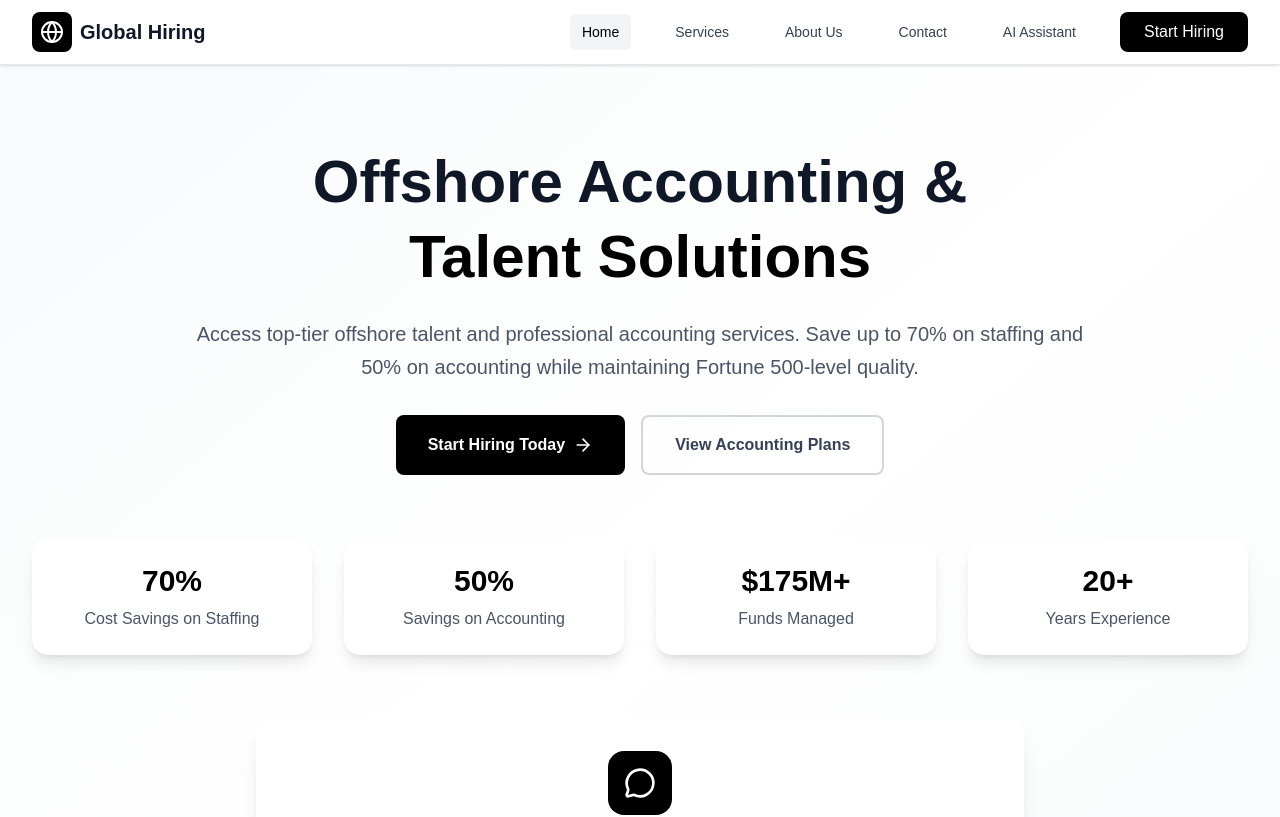
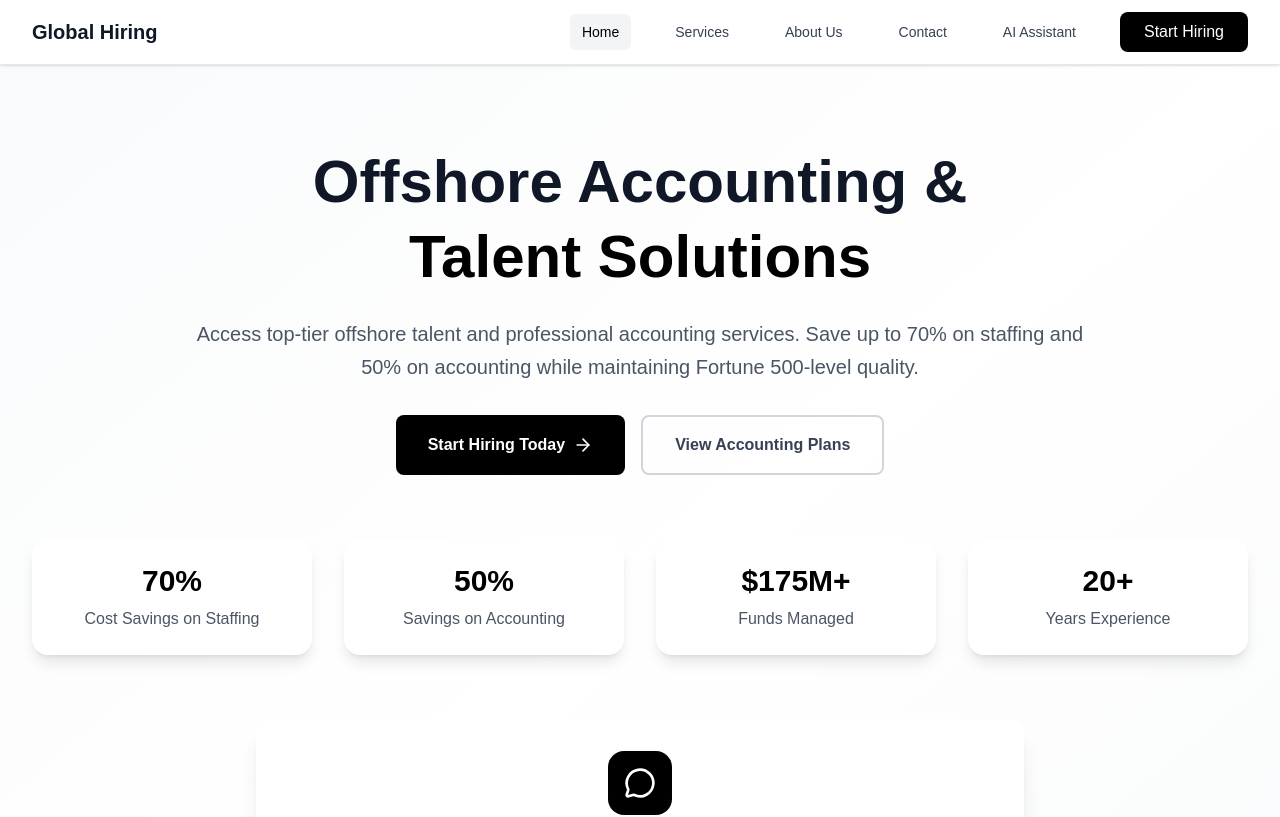
Before and after one commit to nikhilmohanv/gh-landing-page, a Next.js app: page / in a window 1280 px wide. Shown: the top 817 px of the page. Built offline with nearby package versions, Linux system fonts and the light colour scheme.

Commit message:
removed icon

```diff
--- a/src/components/NavBar.tsx
+++ b/src/components/NavBar.tsx
@@ -24,9 +24,9 @@ const Navigation = () => {
                 <div className="flex justify-between items-center h-16">
                     {/* Logo */}
                     <Link href="/" className="flex items-center space-x-2 group">
-                        <div className="p-2 bg-black rounded-lg group-hover:bg-gray-800 transition-colors">
+                        {/* <div className="p-2 bg-black rounded-lg group-hover:bg-gray-800 transition-colors">
                             <Globe className="h-6 w-6 text-white" />
-                        </div>
+                        </div> */}
                         <span className="text-xl font-bold text-gray-900">Global Hiring</span>
                     </Link>
 
```
